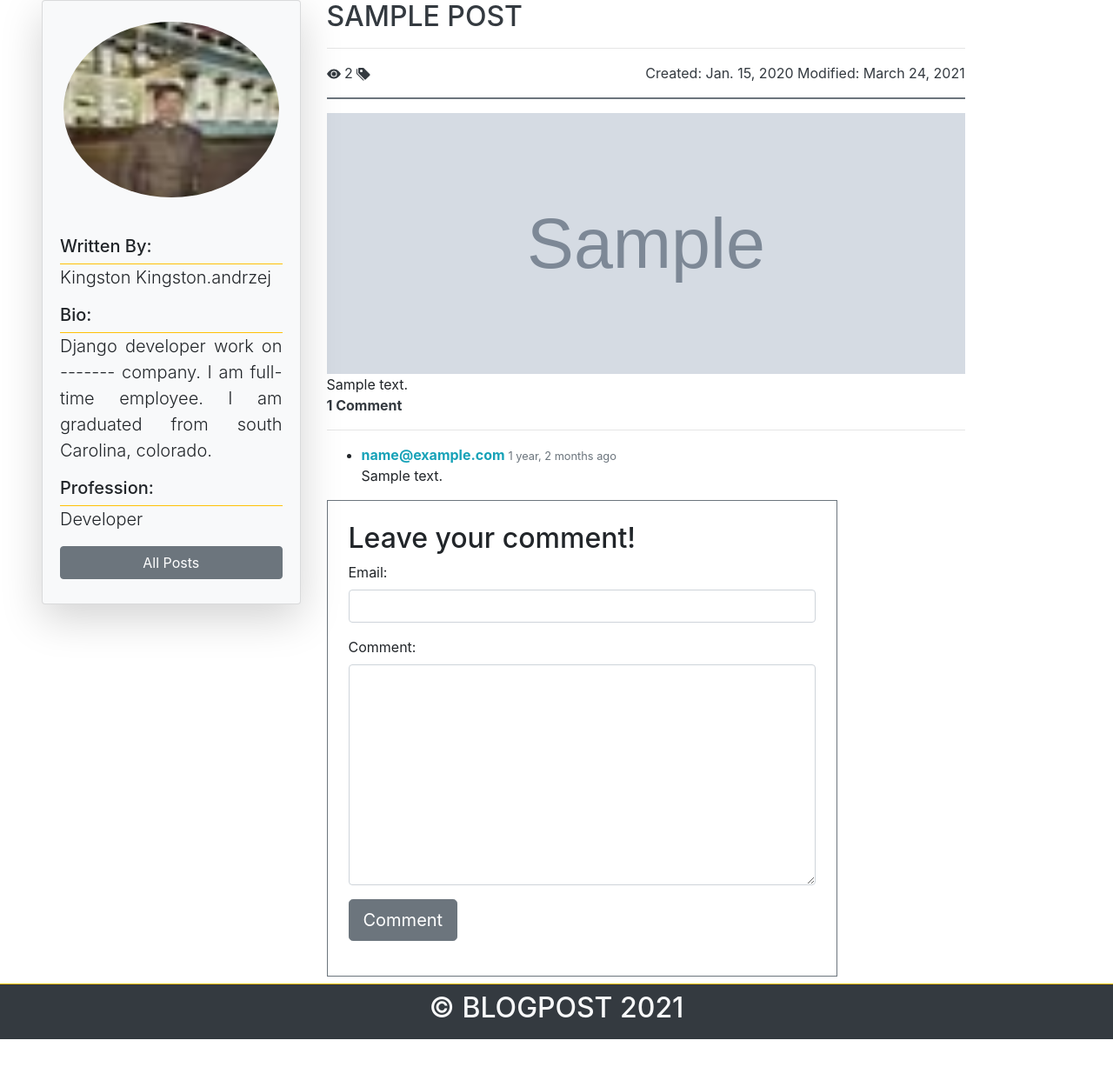
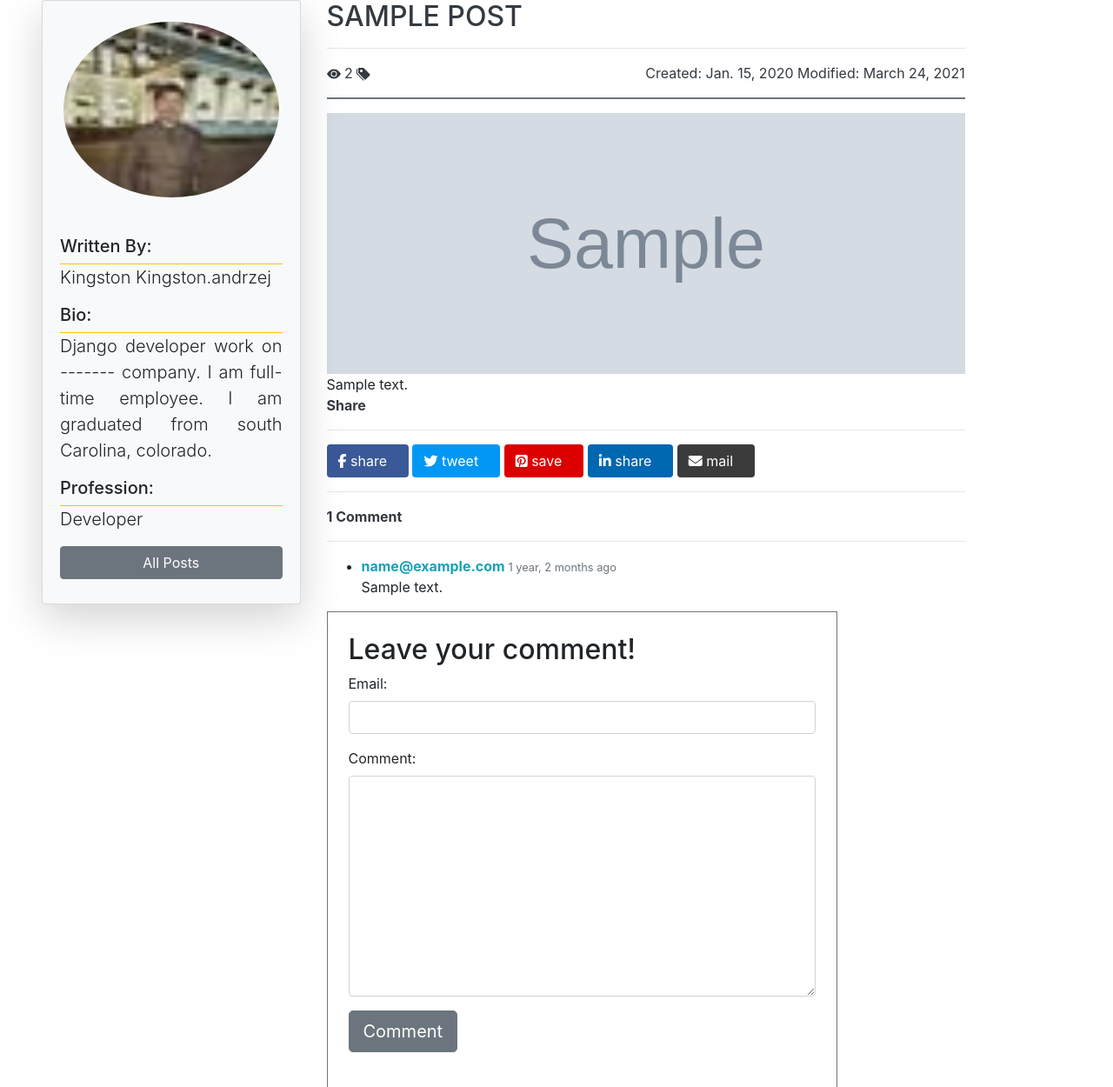
Before and after one commit to bibekgupta3333/blogging_system, a Django app: a page that uses blogging_system/templates/base.html in a window 1280 px wide. Shown: the part 97-1347 px from the top of the page at 87% size. Before the commit the page ends 1292 px from the top, so only its background shows below. Run offline with Django 3.2, Linux system fonts and the light colour scheme; data comes from the database, SQL or seed files in the repository; tables that the repository leaves empty hold one stand-in row (values such as "Sample post"); grey boxes marked "Sample" are stand-in pictures; parts of the project's set-up code (start-up, migrations or seed data) failed here and were passed over; some libraries are stand-ins or nearby versions.

Commit message:
✨ FIX #9 adding sharing feature

```diff
--- a/blogging_system/posts/views.py
+++ b/blogging_system/posts/views.py
@@ -1,14 +1,16 @@
+from .models import Post
 from taggit.models import Tag
 from django.db.models import Q
 from django.http import Http404
 from django.conf import settings
-from .models import Post
-from comments.models import  Comment
+from comments.models import Comment
 from django.contrib import messages
 from django.contrib.auth.models import User
 from django.urls import reverse, reverse_lazy
 from django.utils.decorators import method_decorator
+from django.utils.functional import SimpleLazyObject
 from django.contrib.auth.decorators import login_required
+from django.contrib.sites.shortcuts import get_current_site
 from django.contrib.messages.views import SuccessMessageMixin
 from .forms import PostForm, PostCreateForm
 from comments.forms import CommentCreateForm
@@ -208,11 +210,18 @@ class DetailPostView(DetailView, SuccessMessageMixin, CreateView):
     def get_context_data(self, *args, **kwargs):
         context = super(DetailPostView, self).get_context_data(*args, **kwargs)
         slug = self.kwargs.get(self.slug_url_kwarg)
+
         comments = (
             Comment.objects.filter(post=Post.objects.filter(slug=slug).first())
             .order_by("created_at")
             .distinct()
         )
+        pk = self.kwargs.get(self.pk_url_kwarg)  # author_id
+        slug = self.kwargs.get(self.slug_url_kwarg)
+        author = self.kwargs.get(self.author_url_kwarg)  # author_username
+        site= SimpleLazyObject(lambda: get_current_site(self.request))
+        site="https://"+site.name+f"/list/{author}/{pk}/{slug}/"
+        context["site"]=site
         context["comments"] = comments
         return context
 
@@ -284,6 +293,4 @@ class DeletePostView(View):
         obj = get_object_or_404(Post, author__id=author_id, slug=slug)
         obj.delete()
         messages.success(request, "Post Successfully Deleted")
-        return redirect(
-            "posts:user_post_list", request.user.username, request.user.id
-        )
+        return redirect("posts:user_post_list", request.user.username, request.user.id)
--- a/blogging_system/templates/base.html
+++ b/blogging_system/templates/base.html
@@ -18,7 +18,7 @@
     />
     <link rel="shortcut icon" type="image/jpg" href="{% static 'favicon.ico' %}"/>
     <link rel="stylesheet" href="{% static 'style.css' %}" />
-
+<script src="https://kit.fontawesome.com/920a2feff2.js" crossorigin="anonymous"></script>
     <style>
       body {
         width: 100%;
--- a/blogging_system/templates/posts/detail.html
+++ b/blogging_system/templates/posts/detail.html
@@ -95,8 +95,17 @@ BlogPosts|{{ objects.title }}
       alt=""
     />
     {{objects.body|safe}}
-    <br />
-
+    <br>
+     <strong class="text-dark">Share</strong>
+    <hr>
+   <div>
+     <a href="https://www.facebook.com/sharer/sharer.php?u={{site}}" class="btn btn-outline text-white pr-4" style="background-color:rgb(59,89,152);"><i class="fab fa-facebook-f"></i> share</a>
+     <a href="https://twitter.com/intent/tweet?url={{site}}&text=" class="btn btn-outline text-white pr-4" style="background-color:rgb(0,152,244);"><i class="fab fa-twitter"></i> tweet</a>
+     <a href="https://pinterest.com/pin/create/button/?url={{site}}&media=&description=" class="btn btn-outline text-white pr-4" style="background-color:rgb(220,0,0);"><i class="fab fa-pinterest-square"></i> save</a>
+     <a href="https://www.linkedin.com/shareArticle?mini=true&url={{site}}" class="btn btn-outline text-white pr-4" style="background-color:rgb(0,103,177);"><i class="fab fa-linkedin-in"></i> share</a>
+         <a href="mailto:info@example.com?&subject=&cc=&bcc=&body={{site}}%0A" class="btn btn-outline text-white pr-4" style="background-color:rgb(59,59,59)"><i class="fas fa-envelope"></i> mail</a>
+   </div>
+  <hr>
   {% if comments %}
   <strong class="text-dark">{{ comments.count }} Comment{{ comments.count|pluralize }}</strong>
   <hr>
@@ -115,6 +124,7 @@ BlogPosts|{{ objects.title }}
         <p>
           {{ comment.comment_content|safe }}
         </p>
+
       </div>
     </li>
     {% endfor %}
```
